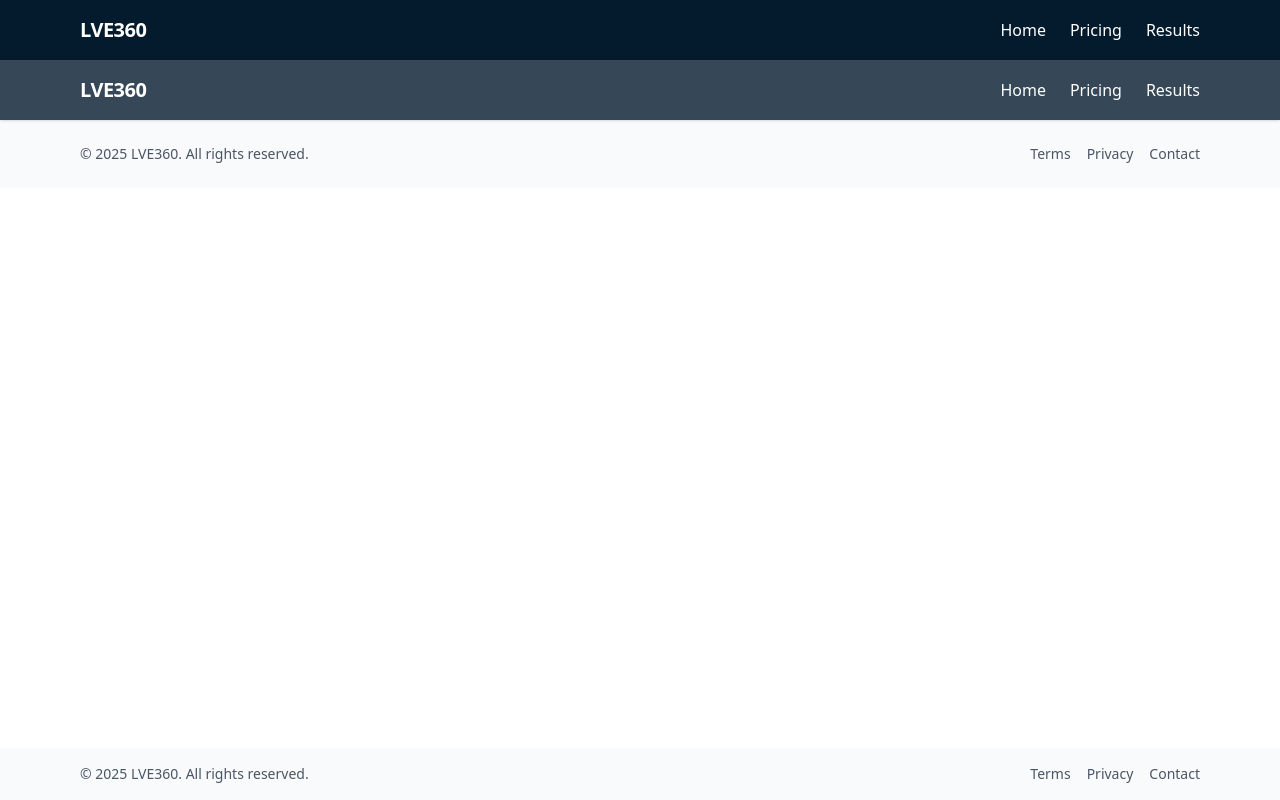
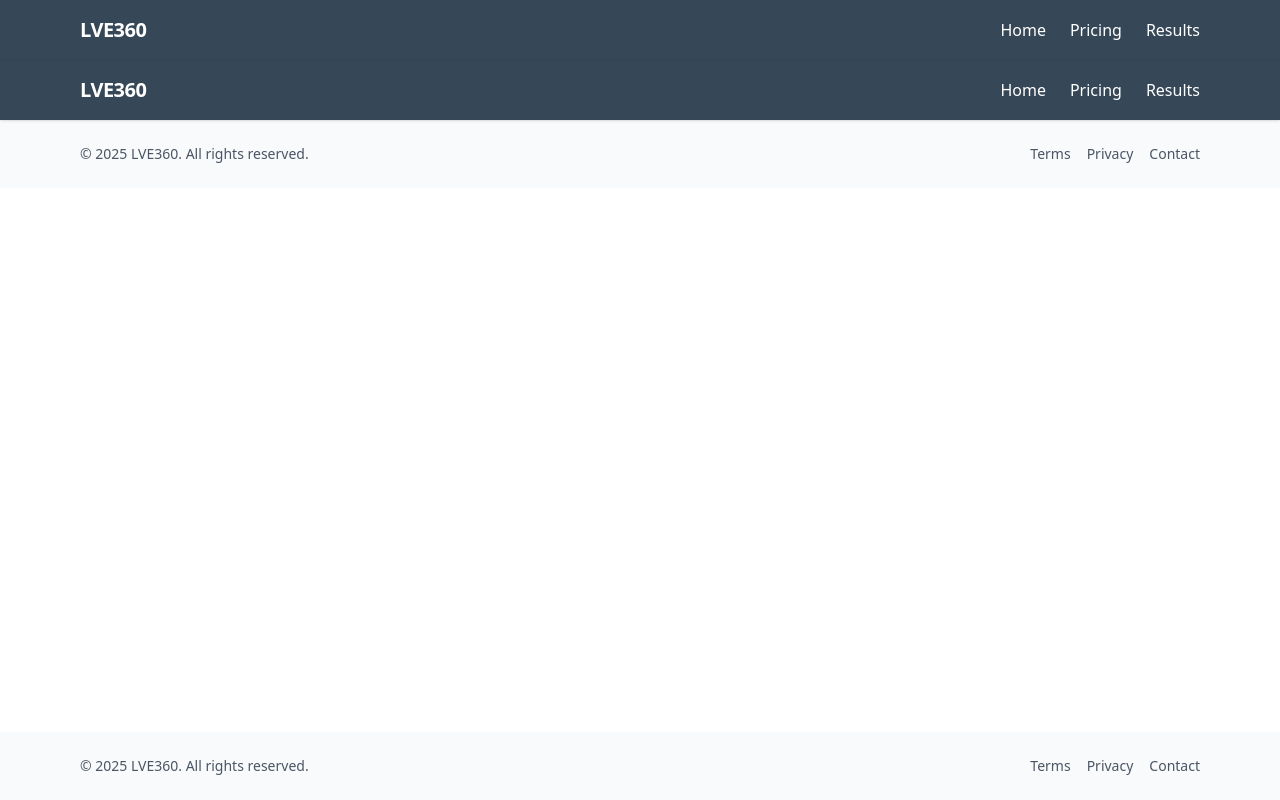
Before and after one commit to LGomes360/lve360-app, a Next.js app: page / in a window 1280 px wide. Built offline with nearby package versions, Linux system fonts and the light colour scheme.

Commit message:
Update layout.js

```diff
--- a/app/layout.js
+++ b/app/layout.js
@@ -9,28 +9,25 @@ export const metadata = {
 export default function RootLayout({ children }) {
   return (
     <html lang="en">
-      {/* ✅ back to neutral body */}
       <body className="min-h-screen flex flex-col bg-white text-gray-900">
-        {/* Header */}
-        <header className="bg-[#041B2D] text-white">
+        {/* Sticky header with soft shadow */}
+        <header className="sticky top-0 z-40 bg-[#041B2D]/95 backdrop-blur supports-[backdrop-filter]:bg-[#041B2D]/80 text-white shadow-sm">
           <nav className="max-w-6xl mx-auto flex items-center justify-between py-4 px-4">
             <Link href="/" className="font-extrabold text-xl tracking-tight">
               LVE360
             </Link>
             <div className="space-x-6 text-sm sm:text-base">
-              <Link href="/" className="hover:opacity-80">Home</Link>
-              <Link href="/pricing" className="hover:opacity-80">Pricing</Link>
-              <Link href="/results" className="hover:opacity-80">Results</Link>
+              <Link href="/" className="hover:opacity-80 focus-visible:outline-none focus-visible:ring-2 focus-visible:ring-white/50 rounded">Home</Link>
+              <Link href="/pricing" className="hover:opacity-80 focus-visible:outline-none focus-visible:ring-2 focus-visible:ring-white/50 rounded">Pricing</Link>
+              <Link href="/results" className="hover:opacity-80 focus-visible:outline-none focus-visible:ring-2 focus-visible:ring-white/50 rounded">Results</Link>
             </div>
           </nav>
         </header>
 
-        {/* Page content */}
         <main className="flex-1">{children}</main>
 
-        {/* Footer */}
         <footer className="bg-gray-50 text-gray-600">
-          <div className="max-w-6xl mx-auto flex flex-col sm:flex-row items-center justify-between gap-3 py-4 px-4 text-sm">
+          <div className="max-w-6xl mx-auto flex flex-col sm:flex-row items-center justify-between gap-3 py-6 px-4 text-sm">
             <p>© {new Date().getFullYear()} LVE360. All rights reserved.</p>
             <div className="space-x-4">
               <Link href="/terms" className="hover:text-gray-800">Terms</Link>
```
